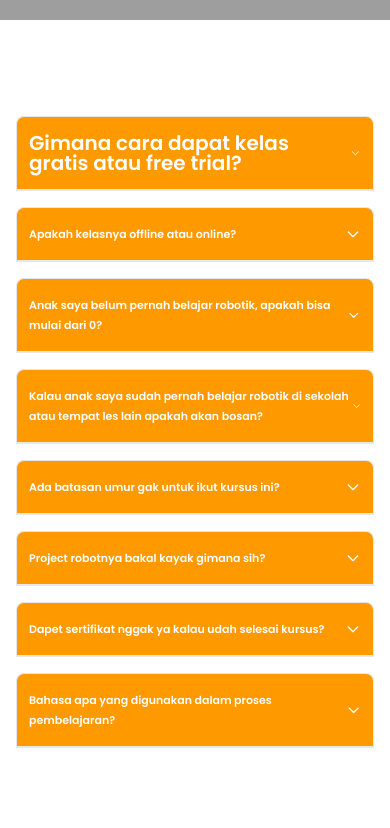
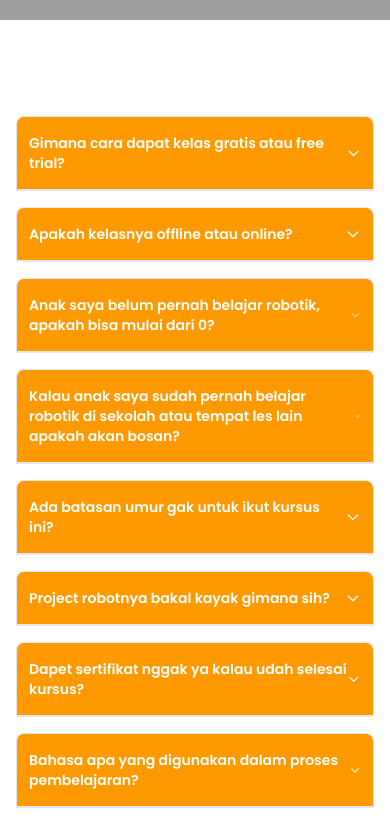
Before and after one commit to niclausslumoring/makeblock, a website: page faq.html in a window 390 px wide. Shown: the part 540-1368 px from the top of the page. Drawn offline with Linux system fonts and the light colour scheme; grey boxes are pictures that could not be loaded.

Commit message:
update 26  faq text

```diff
--- a/faq.html
+++ b/faq.html
@@ -65,7 +65,7 @@
         <div class="accordion-wrapper">
           <div class="accordion-header border-b-0 border-[1px] border-grey-ZAP border-opacity-30 bg-cyberspace-orange rounded-lg rounded-b-none md:px-6 p-3 cursor-pointer py-4 relative">
             <div class="wrap flex justify-between items-center">
-              <h5 class="lg:text-base text-[20px] font-poppinsSemiBold text-white">Gimana cara dapat kelas gratis atau free trial?</h5>
+              <h5 class="md:text-[20px] text-sm font-poppinsSemiBold text-white">Gimana cara dapat kelas gratis atau free trial?</h5>
               <svg xmlns="http://www.w3.org/2000/svg" class="hover:scale-110 text-white lg:w-8 lg:h-8 w-4 h-4 lg:rounded-lg rounded-sm" viewBox="0 0 24 24" stroke-width="2" stroke="currentColor" fill="none" stroke-linecap="round" stroke-linejoin="round">
                 <path class="line" stroke-linecap="round" stroke-linejoin="round" stroke-width="2" d="M19 9l-7 7-7-7" />
               </svg>
@@ -73,14 +73,14 @@
           </div>
           <div class="accordion-body border-grey-ZAP bg-white border-[1px] border-opacity-30">
             <div class="content-wrapper p-6">
-              <h6 class="text-black font-poppinsRegular text-[16px]">Mudah sekali, tinggal isi formulir registrasi <a href="https://bit.ly/Registration-Cyberspace" class="text-cyberspace-light-orange">di sini</a></h6>
+              <h6 class="text-black font-poppinsRegular sm:text-[16px] text-[12px]">Mudah sekali, tinggal isi formulir registrasi <a href="https://bit.ly/Registration-Cyberspace" class="text-cyberspace-light-orange">di sini</a></h6>
             </div>
           </div>
         </div>
         <div class="accordion-wrapper">
           <div class="accordion-header border-b-0 border-[1px] border-grey-ZAP border-opacity-30 bg-cyberspace-orange rounded-lg rounded-b-none md:px-6 p-3 cursor-pointer py-4 relative">
             <div class="wrap flex justify-between items-center">
-              <h5 class="font-poppinsSemiBold lg:text-base md:text-sm text-[11px] text-white">Apakah kelasnya offline atau online?</h5>
+              <h5 class="font-poppinsSemiBold md:text-[20px] text-sm text-white">Apakah kelasnya offline atau online?</h5>
               <svg xmlns="http://www.w3.org/2000/svg" class="hover:scale-110 text-white lg:w-8 lg:h-8 w-4 h-4 lg:rounded-lg rounded-sm" viewBox="0 0 24 24" stroke-width="2" stroke="currentColor" fill="none" stroke-linecap="round" stroke-linejoin="round">
                 <path class="line" stroke-linecap="round" stroke-linejoin="round" stroke-width="2" d="M19 9l-7 7-7-7" />
               </svg>
@@ -88,14 +88,14 @@
           </div>
           <div class="accordion-body border-grey-ZAP bg-white border-[1px] border-opacity-30">
             <div class="content-wrapper p-6">
-              <h6 class="text-black font-poppinsRegular text-[16px]">Saat ini, kelas offline Cyberspace Pluit, Jakarta Utara dan Surabaya</h6>
+              <h6 class="text-black font-poppinsRegular sm:text-[16px] text-[12px]">Saat ini, kelas offline Cyberspace Pluit, Jakarta Utara dan Surabaya</h6>
             </div>
           </div>
         </div>
         <div class="accordion-wrapper">
           <div class="accordion-header border-b-0 border-[1px] border-grey-ZAP border-opacity-30 bg-cyberspace-orange rounded-lg rounded-b-none md:px-6 p-3 cursor-pointer py-4 relative">
             <div class="wrap flex justify-between items-center">
-              <h5 class="font-poppinsSemiBold lg:text-base md:text-sm text-[11px] text-white">Anak saya belum pernah belajar robotik, apakah bisa mulai dari 0?</h5>
+              <h5 class="font-poppinsSemiBold md:text-[20px] text-sm text-white">Anak saya belum pernah belajar robotik, apakah bisa mulai dari 0?</h5>
               <svg xmlns="http://www.w3.org/2000/svg" class="hover:scale-110 text-white lg:w-8 lg:h-8 w-4 h-4 lg:rounded-lg rounded-sm" viewBox="0 0 24 24" stroke-width="2" stroke="currentColor" fill="none" stroke-linecap="round" stroke-linejoin="round">
                 <path class="line" stroke-linecap="round" stroke-linejoin="round" stroke-width="2" d="M19 9l-7 7-7-7" />
               </svg>
@@ -103,7 +103,7 @@
           </div>
           <div class="accordion-body border-grey-ZAP bg-white border-[1px] border-opacity-30">
             <div class="content-wrapper p-6">
-              <h6 class="text-black font-poppinsRegular text-[16px]">
+              <h6 class="text-black font-poppinsRegular sm:text-[16px] text-[12px]">
                 Tidak perlu khawatir, moms! Anak tidak perlu pengalaman belajar pemrograman dan robotik sebelumnya, karena kursus di Cyberspace bisa mulai dari pemula dan akan diberikan pembelajaran dasar sebelum lanjut ke pembelajaran yang lebih advanced
               </h6>
             </div>
@@ -112,7 +112,7 @@
         <div class="accordion-wrapper">
           <div class="accordion-header border-b-0 border-[1px] border-grey-ZAP border-opacity-30 bg-cyberspace-orange rounded-lg rounded-b-none md:px-6 p-3 cursor-pointer py-4 relative">
             <div class="wrap flex justify-between items-center">
-              <h5 class="font-poppinsSemiBold lg:text-base md:text-sm text-[11px] text-white">Kalau anak saya sudah pernah belajar robotik di sekolah atau tempat les lain apakah akan bosan?</h5>
+              <h5 class="font-poppinsSemiBold md:text-[20px] text-sm text-white">Kalau anak saya sudah pernah belajar robotik di sekolah atau tempat les lain apakah akan bosan?</h5>
               <svg xmlns="http://www.w3.org/2000/svg" class="hover:scale-110 text-white lg:w-8 lg:h-8 w-4 h-4 lg:rounded-lg rounded-sm" viewBox="0 0 24 24" stroke-width="2" stroke="currentColor" fill="none" stroke-linecap="round" stroke-linejoin="round">
                 <path class="line" stroke-linecap="round" stroke-linejoin="round" stroke-width="2" d="M19 9l-7 7-7-7" />
               </svg>
@@ -120,14 +120,14 @@
           </div>
           <div class="accordion-body border-grey-ZAP bg-white border-[1px] border-opacity-30">
             <div class="content-wrapper p-6">
-              <h6 class="text-black font-poppinsRegular text-[16px]">Tentunya tidak, moms! Karena di Cyberspace ada tingkatan atau stage dengan challenge yang akan bermacam-macam untuk menantang kemampuan anak.</h6>
+              <h6 class="text-black font-poppinsRegular sm:text-[16px] text-[12px]">Tentunya tidak, moms! Karena di Cyberspace ada tingkatan atau stage dengan challenge yang akan bermacam-macam untuk menantang kemampuan anak.</h6>
             </div>
           </div>
         </div>
         <div class="accordion-wrapper">
           <div class="accordion-header border-b-0 border-[1px] border-grey-ZAP border-opacity-30 bg-cyberspace-orange rounded-lg rounded-b-none md:px-6 p-3 cursor-pointer py-4 relative">
             <div class="wrap flex justify-between items-center">
-              <h5 class="font-poppinsSemiBold lg:text-base md:text-sm text-[11px] text-white">Ada batasan umur gak untuk ikut kursus ini?</h5>
+              <h5 class="font-poppinsSemiBold md:text-[20px] text-sm text-white">Ada batasan umur gak untuk ikut kursus ini?</h5>
               <svg xmlns="http://www.w3.org/2000/svg" class="hover:scale-110 text-white lg:w-8 lg:h-8 w-4 h-4 lg:rounded-lg rounded-sm" viewBox="0 0 24 24" stroke-width="2" stroke="currentColor" fill="none" stroke-linecap="round" stroke-linejoin="round">
                 <path class="line" stroke-linecap="round" stroke-linejoin="round" stroke-width="2" d="M19 9l-7 7-7-7" />
               </svg>
@@ -135,14 +135,14 @@
           </div>
           <div class="accordion-body border-grey-ZAP bg-white border-[1px] border-opacity-30">
             <div class="content-wrapper p-6">
-              <h6 class="text-black font-poppinsRegular text-[16px]">Tidak, dong! Semua orang dari berbagai usia bisa belajar di Cyberspace. Bahkan bisa mulai dari usia 4 tahun loh, moms</h6>
+              <h6 class="text-black font-poppinsRegular sm:text-[16px] text-[12px]">Tidak, dong! Semua orang dari berbagai usia bisa belajar di Cyberspace. Bahkan bisa mulai dari usia 4 tahun loh, moms</h6>
             </div>
           </div>
         </div>
         <div class="accordion-wrapper">
           <div class="accordion-header border-b-0 border-[1px] border-grey-ZAP border-opacity-30 bg-cyberspace-orange rounded-lg rounded-b-none md:px-6 p-3 cursor-pointer py-4 relative">
             <div class="wrap flex justify-between items-center">
-              <h5 class="font-poppinsSemiBold lg:text-base md:text-sm text-[11px] text-white">Project robotnya bakal kayak gimana sih?</h5>
+              <h5 class="font-poppinsSemiBold md:text-[20px] text-sm text-white">Project robotnya bakal kayak gimana sih?</h5>
               <svg xmlns="http://www.w3.org/2000/svg" class="hover:scale-110 text-white lg:w-8 lg:h-8 w-4 h-4 lg:rounded-lg rounded-sm" viewBox="0 0 24 24" stroke-width="2" stroke="currentColor" fill="none" stroke-linecap="round" stroke-linejoin="round">
                 <path class="line" stroke-linecap="round" stroke-linejoin="round" stroke-width="2" d="M19 9l-7 7-7-7" />
               </svg>
@@ -150,14 +150,14 @@
           </div>
           <div class="accordion-body border-grey-ZAP bg-white border-[1px] border-opacity-30">
             <div class="content-wrapper p-6">
-              <h6 class="text-black font-poppinsRegular text-[16px]">Karena di Cyberspace proses pembelajarannya adalah project-based, akan banyak project yang dibuat, mulai dari yang simpel-simpel sampai project advanced</h6>
+              <h6 class="text-black font-poppinsRegular sm:text-[16px] text-[12px]">Karena di Cyberspace proses pembelajarannya adalah project-based, akan banyak project yang dibuat, mulai dari yang simpel-simpel sampai project advanced</h6>
             </div>
           </div>
         </div>
         <div class="accordion-wrapper">
           <div class="accordion-header border-b-0 border-[1px] border-grey-ZAP border-opacity-30 bg-cyberspace-orange rounded-lg rounded-b-none md:px-6 p-3 cursor-pointer py-4 relative">
             <div class="wrap flex justify-between items-center">
-              <h5 class="font-poppinsSemiBold lg:text-base md:text-sm text-[11px] text-white">Dapet sertifikat nggak ya kalau udah selesai kursus?</h5>
+              <h5 class="font-poppinsSemiBold md:text-[20px] text-sm text-white">Dapet sertifikat nggak ya kalau udah selesai kursus?</h5>
               <svg xmlns="http://www.w3.org/2000/svg" class="hover:scale-110 text-white lg:w-8 lg:h-8 w-4 h-4 lg:rounded-lg rounded-sm" viewBox="0 0 24 24" stroke-width="2" stroke="currentColor" fill="none" stroke-linecap="round" stroke-linejoin="round">
                 <path class="line" stroke-linecap="round" stroke-linejoin="round" stroke-width="2" d="M19 9l-7 7-7-7" />
               </svg>
@@ -165,14 +165,14 @@
           </div>
           <div class="accordion-body border-grey-ZAP bg-white border-[1px] border-opacity-30">
             <div class="content-wrapper p-6">
-              <h6 class="text-black font-poppinsRegular text-[16px]">Pastinya! Setiap selesai modul, akan dapat sertifikat dan kalau berhasil menyelesaikan kursus hingga akhir, anak bisa dapat kesempatan beasiswa kuliah loh!</h6>
+              <h6 class="text-black font-poppinsRegular sm:text-[16px] text-[12px]">Pastinya! Setiap selesai modul, akan dapat sertifikat dan kalau berhasil menyelesaikan kursus hingga akhir, anak bisa dapat kesempatan beasiswa kuliah loh!</h6>
             </div>
           </div>
         </div>
         <div class="accordion-wrapper">
           <div class="accordion-header border-b-0 border-[1px] border-grey-ZAP border-opacity-30 bg-cyberspace-orange rounded-lg rounded-b-none md:px-6 p-3 cursor-pointer py-4 relative">
             <div class="wrap flex justify-between items-center">
-              <h5 class="font-poppinsSemiBold lg:text-base md:text-sm text-[11px] text-white">Bahasa apa yang digunakan dalam proses pembelajaran?</h5>
+              <h5 class="font-poppinsSemiBold md:text-[20px] text-sm text-white">Bahasa apa yang digunakan dalam proses pembelajaran?</h5>
               <svg xmlns="http://www.w3.org/2000/svg" class="hover:scale-110 text-white lg:w-8 lg:h-8 w-4 h-4 lg:rounded-lg rounded-sm" viewBox="0 0 24 24" stroke-width="2" stroke="currentColor" fill="none" stroke-linecap="round" stroke-linejoin="round">
                 <path class="line" stroke-linecap="round" stroke-linejoin="round" stroke-width="2" d="M19 9l-7 7-7-7" />
               </svg>
@@ -180,7 +180,7 @@
           </div>
           <div class="accordion-body border-grey-ZAP bg-white border-[1px] border-opacity-30">
             <div class="content-wrapper p-6">
-              <h6 class="text-black font-poppinsRegular text-[16px]">Proses pembelajaran di Cyberspace bisa menggunakan Bahasa Inggris, Bahasa Indonesia, atau dua-duanya!</h6>
+              <h6 class="text-black font-poppinsRegular sm:text-[16px] text-[12px]">Proses pembelajaran di Cyberspace bisa menggunakan Bahasa Inggris, Bahasa Indonesia, atau dua-duanya!</h6>
             </div>
           </div>
         </div>
```
Also changed, not shown: css/output.css.
